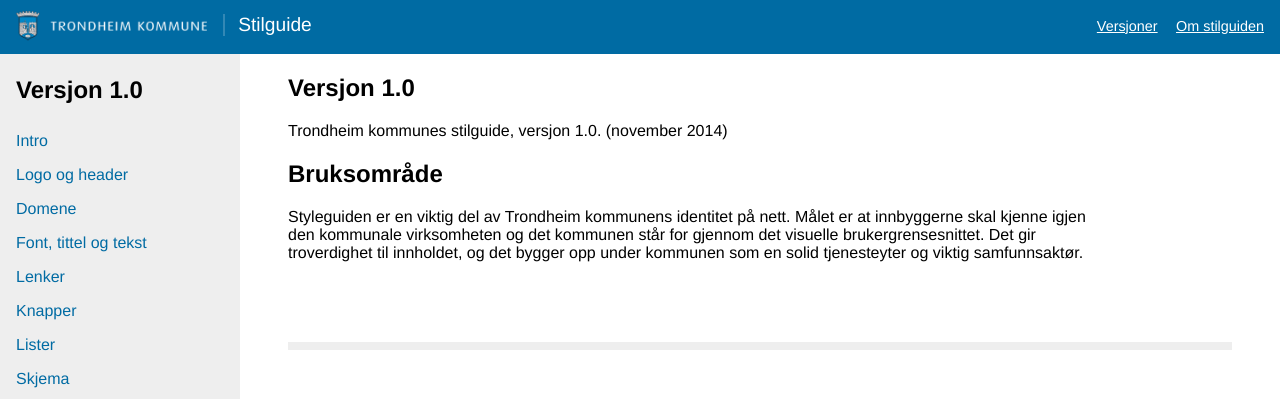
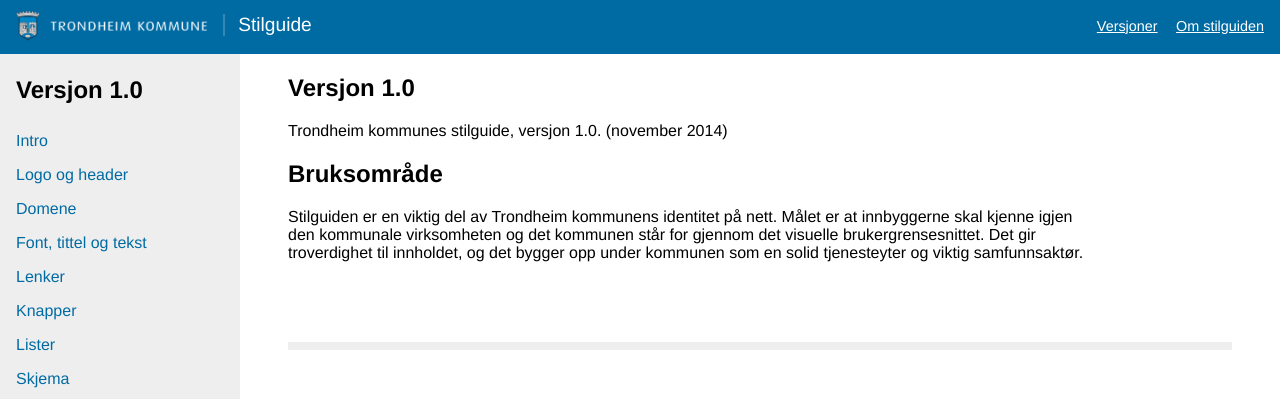
Before and after one commit to rskjonbe/styleguide, a Jekyll site: the page built from versjon/1.0/index.html, in a window 1280 px wide and 900 px high. Shown: the top 399 px of the window. Built offline with Jekyll 4.4.1, drawn with Linux system fonts in a browser that asks for light colours.

Commit message:
og enda en språkfeil

```diff
--- a/versjon/1.0/intro.html
+++ b/versjon/1.0/intro.html
@@ -1,3 +1,3 @@
 <h2>Bruksområde</h2>
 
-<p class="chapter-lead">Styleguiden er en viktig del av Trondheim kommunens identitet på nett. Målet er at innbyggerne skal kjenne igjen den kommunale virksomheten og det kommunen står for gjennom det visuelle brukergrensesnittet. Det gir troverdighet til innholdet, og det bygger opp under kommunen som en solid tjenesteyter og viktig samfunnsaktør.</p>
+<p class="chapter-lead">Stilguiden er en viktig del av Trondheim kommunens identitet på nett. Målet er at innbyggerne skal kjenne igjen den kommunale virksomheten og det kommunen står for gjennom det visuelle brukergrensesnittet. Det gir troverdighet til innholdet, og det bygger opp under kommunen som en solid tjenesteyter og viktig samfunnsaktør.</p>
```
